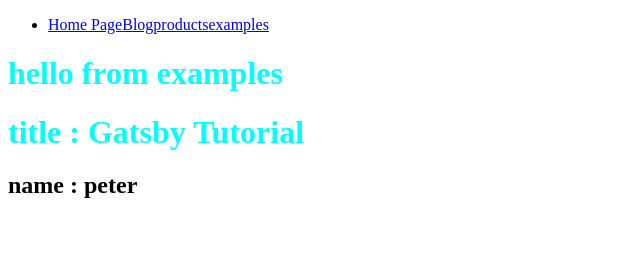
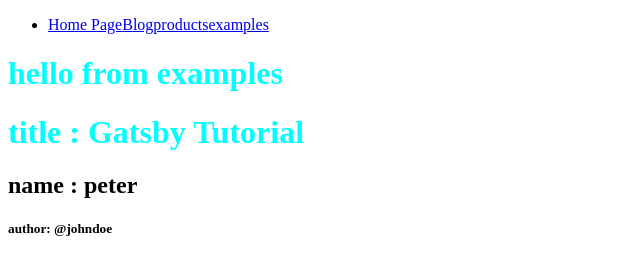
Before and after one commit to pixelstorm/gatsby-tutorial, a Gatsby site: page /examples in a window 1280 px wide. Shown: the whole page, without its empty margins (0-640 px from the left). Built offline with nearby package versions, Linux system fonts and the light colour scheme; Gatsby itself is replaced by a stand-in of ours.

Commit message:
get the author using page query with destructuring

```diff
--- a/src/pages/examples.js
+++ b/src/pages/examples.js
@@ -1,14 +1,35 @@
 import React from "react"
 import Header from "../examples/Header"
 import Layout from "../components/layout"
-
-const examples = () => {
+import { graphql } from "gatsby"
+const examples = ({ data }) => {
+  const {
+    site: {
+      info: { author },
+    },
+  } = data
   return (
     <Layout>
       <h1>hello from examples</h1>
       <Header />
+      <h5>author: {author}</h5>
     </Layout>
   )
 }
 
+export const data = graphql`
+  query MyQuery {
+    site {
+      info: siteMetadata {
+        title
+        description
+        author
+        person {
+          name
+          age
+        }
+      }
+    }
+  }
+`
 export default examples
--- a/src/pages/products.js
+++ b/src/pages/products.js
@@ -1,8 +1,6 @@
 import React from "react"
 import Layout from "../components/layout"
 import styles from "../components/products.module.css"
-console.log(styles)
-
 const products = () => {
   return (
     <Layout>
```
